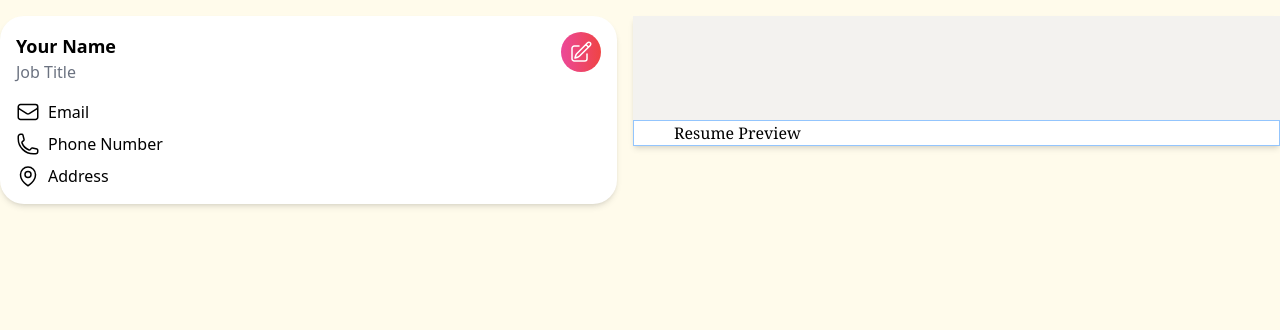
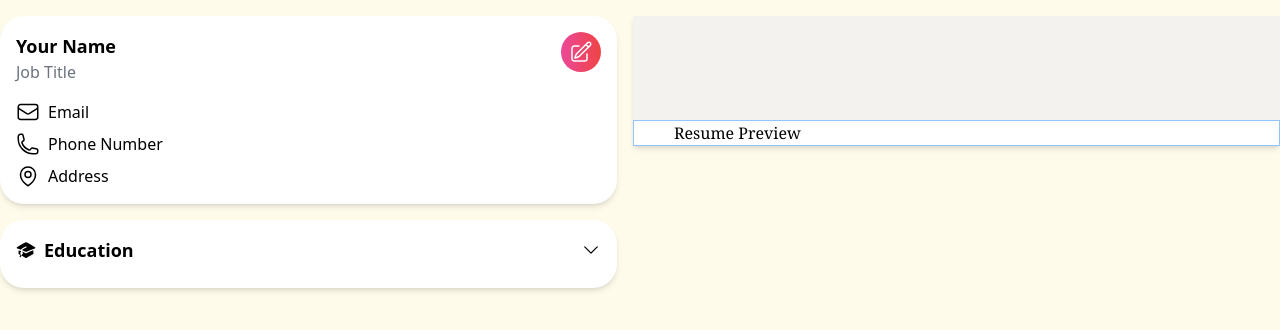
Before and after one commit to yousef8/Resume-Builder, a React (Vite) app: page / in a window 1280 px wide. Shown: the top 330 px of the page. Built offline with nearby package versions, Linux system fonts and the light colour scheme.

Commit message:
Add education control component with style

```diff
--- /dev/null
+++ b/src/components/education/EducationC2.tsx
@@ -0,0 +1,52 @@
+import React, { useState } from "react";
+import IEducation from "../../types/Education";
+import { PencilIcon } from "@heroicons/react/24/outline";
+import {
+  AcademicCapIcon,
+  ChevronDownIcon,
+  PlusIcon,
+} from "@heroicons/react/24/solid";
+
+interface EducationProps {
+  educations: IEducation[];
+  setEducations: (educations: IEducation[]) => void;
+  className?: string;
+}
+const EducationC2: React.FC<EducationProps> = ({ className, educations }) => {
+  const [openMenu, setOpenMenu] = useState(false);
+
+  return (
+    <div className={`divide-y-2 divide-gray-200  ${className}`}>
+      <div
+        className="flex justify-between items-center text-lg font-bold cursor-pointer mb-2"
+        onClick={() => setOpenMenu(!openMenu)}
+      >
+        <div className="flex justify-start items-center">
+          <AcademicCapIcon className="size-5 mr-2" />
+          Education
+        </div>
+        <ChevronDownIcon
+          className={`size-5 transition ease-out duration-500 ${openMenu ? "rotate-180" : "rotate-0"}`}
+        />
+      </div>
+      {openMenu &&
+        educations.map((education) => (
+          <div className="font-bold capitalize py-2 relative flex justify-between cursor-pointer">
+            {education.school}
+            <PencilIcon className="size-4" />
+          </div>
+        ))}
+
+      {openMenu && (
+        <div className="flex justify-center">
+          <button className="mt-2 flex justify-center items-center border rounded-full py-2 px-4 cursor-pointer hover:opacity-80 active:scale-95">
+            {" "}
+            <PlusIcon className="size-5 mr-2" /> Education
+          </button>
+        </div>
+      )}
+    </div>
+  );
+};
+
+export default EducationC2;
--- a/src/pages/resume-builder.tsx
+++ b/src/pages/resume-builder.tsx
@@ -2,9 +2,16 @@ import { useState } from "react";
 import PersonalInfo from "../components/PersonalInfo";
 import PersonalInfoData from "../types/PersonalInfoData";
 import ResumePreview from "../components/ResumePreview";
+import EducationC2 from "../components/education/EducationC2";
+import IEducation from "../types/Education";
 
 function ResumeBuilder() {
   const [personalInfo, setPersonalInfo] = useState<PersonalInfoData>({});
+  const [educations, setEducations] = useState<IEducation[]>([
+    { school: "tanta university", degree: "Baschelor" },
+    { school: "iti", degree: "Open Source Applications Development diploma" },
+    { school: "MIT", degree: "Baschelor in electorincs" },
+  ]);
 
   return (
     <div className="md:flex md:flex-wrap pt-4">
@@ -13,6 +20,11 @@ function ResumeBuilder() {
           info={personalInfo}
           setInfo={setPersonalInfo}
           className="bg-white p-4 rounded-3xl shadow-md relative mb-4"
+        />
+        <EducationC2
+          educations={educations}
+          setEducations={setEducations}
+          className="bg-white p-4 rounded-3xl shadow-md relative"
         />
       </div>
       <div className="grow">
--- /dev/null
+++ b/src/types/Education.d.ts
@@ -0,0 +1,6 @@
+export default interface IEducation {
+  school?: string;
+  degree?: string;
+  startDate?: Date;
+  endDate?: Date;
+}
```
